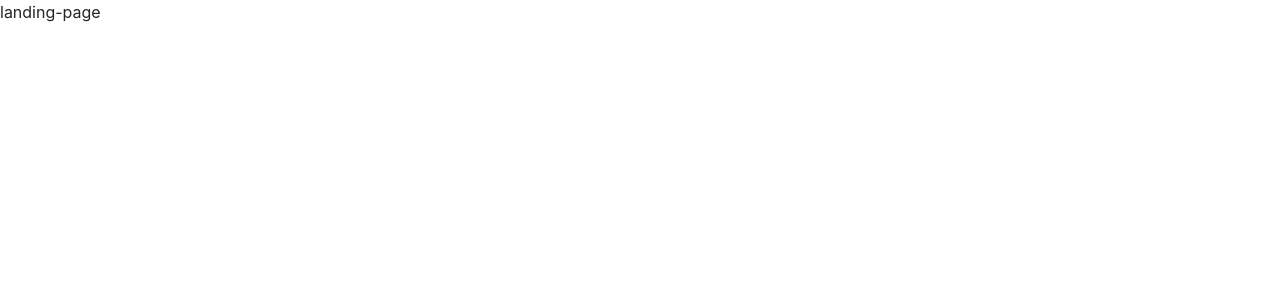
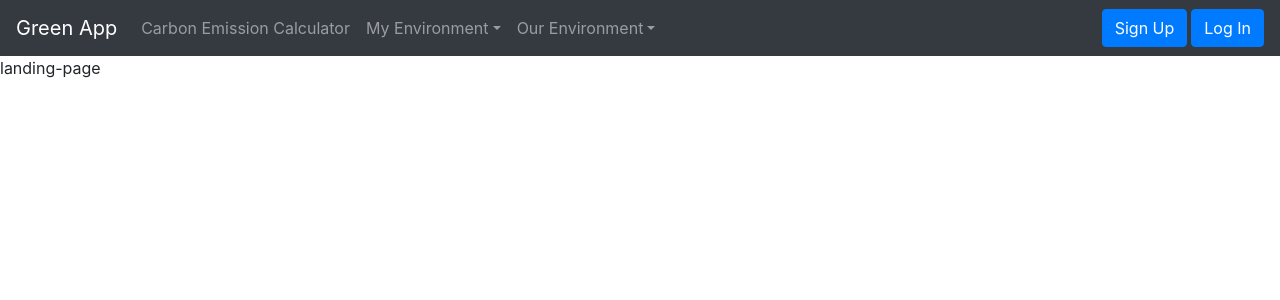
Before and after one commit to PhilipWee/Green-App, a React (Create React App) app in the folder green-app-frontend/: page / in a window 1280 px wide. Shown: the top 300 px of the page. Built offline with nearby package versions, Linux system fonts and the light colour scheme.

Commit message:
Navbar and linking Done

```diff
--- a/green-app-frontend/package.json
+++ b/green-app-frontend/package.json
@@ -7,10 +7,13 @@
     "@testing-library/react": "^9.5.0",
     "@testing-library/user-event": "^7.2.1",
     "bootstrap": "^4.5.0",
+    "headroom": "^0.2.0",
+    "headroom.js": "^0.11.0",
     "react": "^16.13.1",
     "react-dom": "^16.13.1",
     "react-router-dom": "^5.2.0",
-    "react-scripts": "3.4.1"
+    "react-scripts": "3.4.1",
+    "reactstrap": "^8.4.1"
   },
   "scripts": {
     "start": "react-scripts start",
--- a/green-app-frontend/src/App.js
+++ b/green-app-frontend/src/App.js
@@ -1,25 +1,29 @@
 import React, { Component } from 'react';
 import "bootstrap/dist/css/bootstrap.min.css";
 import logo from './logo.svg';
-import { BrowserRouter as Router, Route, Link } from "react-router-dom";
+import { BrowserRouter as Router, Route, Link, Switch } from "react-router-dom";
 import './App.css';
 
 //Component Imports
-import AccountabilityBuddyChat from "./components/accountability-buddy-chat.component";
-import SimilarActivitiesFinder from "./components/similar-activities-finder.component";
-import CarbonEmissionCalculator from "./components/carbon-emission-calculator.component";
-import GoalSetterWithBuddy from "./components/goal-setter-with-buddy.component";
-import ActivityGeneration from "./components/activity-generation.component";
-import CertificateGeneration from "./components/certificate-generation.component";
-import CommunityPage from "./components/community-page.component";
-import LandingPage from "./components/landing-page.component";
+import AccountabilityBuddyChat from "./components/pages/accountability-buddy-chat.component";
+import SimilarActivitiesFinder from "./components/pages/similar-activities-finder.component";
+import CarbonEmissionCalculator from "./components/pages/carbon-emission-calculator.component";
+import GoalSetterWithBuddy from "./components/pages/goal-setter-with-buddy.component";
+import ActivityGeneration from "./components/pages/activity-generation.component";
+import CertificateGeneration from "./components/pages/certificate-generation.component";
+import CommunityPage from "./components/pages/community-page.component";
+import LandingPage from "./components/pages/landing-page.component";
+
+import Navbar from "./components/navbars/navbar.component";
 
 
 class App extends Component {
   render() {
     return (
+
       <Router>
-
+        <Navbar></Navbar>
+        <Switch>
           <Route path="/accountability-buddy-chat" exact component={AccountabilityBuddyChat} />
           <Route path="/similar-activities-finder" exact component={SimilarActivitiesFinder} />
           <Route path="/carbon-emission-calculator" exact component={CarbonEmissionCalculator} />
@@ -27,8 +31,9 @@ class App extends Component {
           <Route path="/activity-generation" exact component={ActivityGeneration} />
           <Route path="/certificate-generation" exact component={CertificateGeneration} />
           <Route path="/community-page" exact component={CommunityPage} />
-        <Route path="/accountability-buddy-chat" exact component={AccountabilityBuddyChat} />
           <Route path="/" exact component={LandingPage} />
+        </Switch>
+
       </Router>
     );
   }
--- /dev/null
+++ b/green-app-frontend/src/components/navbars/navbar.component.js
@@ -0,0 +1,79 @@
+import React, { useState } from 'react';
+import {
+  Collapse,
+  Navbar,
+  NavbarToggler,
+  NavbarBrand,
+  Nav,
+  NavItem,
+  NavLink,
+  UncontrolledDropdown,
+  DropdownToggle,
+  DropdownMenu,
+  DropdownItem,
+  NavbarText,
+  Button
+} from 'reactstrap';
+
+const Example = (props) => {
+  const [isOpen, setIsOpen] = useState(false);
+
+  const toggle = () => setIsOpen(!isOpen);
+
+  return (
+    <div>
+      <Navbar color="dark" dark expand="md">
+        <NavbarBrand href="/">Green App</NavbarBrand>
+        <NavbarToggler onClick={toggle} />
+        <Collapse isOpen={isOpen} navbar>
+          <Nav className="mr-auto" navbar>
+            <NavItem>
+              <NavLink href="/carbon-emission-calculator/">Carbon Emission Calculator</NavLink>
+            </NavItem>
+            <UncontrolledDropdown nav inNavbar>
+              <DropdownToggle nav caret>
+                My Environment
+              </DropdownToggle>
+              <DropdownMenu right>
+                <DropdownItem href='/activity-generation'>
+                  My Activities
+                </DropdownItem>
+                <DropdownItem divider />
+                <DropdownItem href='/goal-setter-with-buddy'>
+                  My Goals
+                </DropdownItem>
+
+                <DropdownItem href='/certificate-generation'>
+                  My Certificates
+                </DropdownItem>
+
+              </DropdownMenu>
+            </UncontrolledDropdown>
+            <UncontrolledDropdown nav inNavbar>
+              <DropdownToggle nav caret>
+                Our Environment
+              </DropdownToggle>
+              <DropdownMenu right>
+                <DropdownItem href='/community-page'>
+                  Our Community
+                </DropdownItem>
+                {/* <DropdownItem href='/community-page'>
+                Our Shared Activities
+                </DropdownItem> */}
+                <DropdownItem divider />
+                <DropdownItem href='/accountability-buddy-chat'>
+                  Buddy Chat
+                </DropdownItem>
+              </DropdownMenu>
+            </UncontrolledDropdown>
+          </Nav>
+
+          <Button className="mr-1" color="primary">Sign Up</Button>{' '}
+          <Button color="primary">Log In</Button>{' '}
+        </Collapse>
+      </Navbar>
+    </div>
+  );
+}
+
+export default Example;
```
Also changed, not shown: green-app-frontend/src/components/pages/accountability-buddy-chat.component.jsx (renamed from green-app-frontend/src/components/accountability-buddy-chat.component.jsx), green-app-frontend/src/components/pages/activity-generation.component.jsx (renamed from green-app-frontend/src/components/activity-generation.component.jsx), green-app-frontend/src/components/pages/carbon-emission-calculator.component.jsx (renamed from green-app-frontend/src/components/carbon-emission-calculator.component.jsx), green-app-frontend/src/components/pages/certificate-generation.component.jsx (renamed from green-app-frontend/src/components/certificate-generation.component.jsx), green-app-frontend/src/components/pages/community-page.component.jsx (renamed from green-app-frontend/src/components/community-page.component.jsx), green-app-frontend/src/components/pages/goal-setter-with-buddy.component.jsx (renamed from green-app-frontend/src/components/goal-setter-with-buddy.component.jsx), green-app-frontend/src/components/pages/landing-page.component.jsx (renamed from green-app-frontend/src/components/landing-page.component.jsx), green-app-frontend/src/components/pages/similar-activities-finder.component.jsx (renamed from green-app-frontend/src/components/similar-activities-finder.component.jsx), 1 other file (tests, documents, lock files or other folders). Lines whose indentation alone changed are shown as unchanged.
